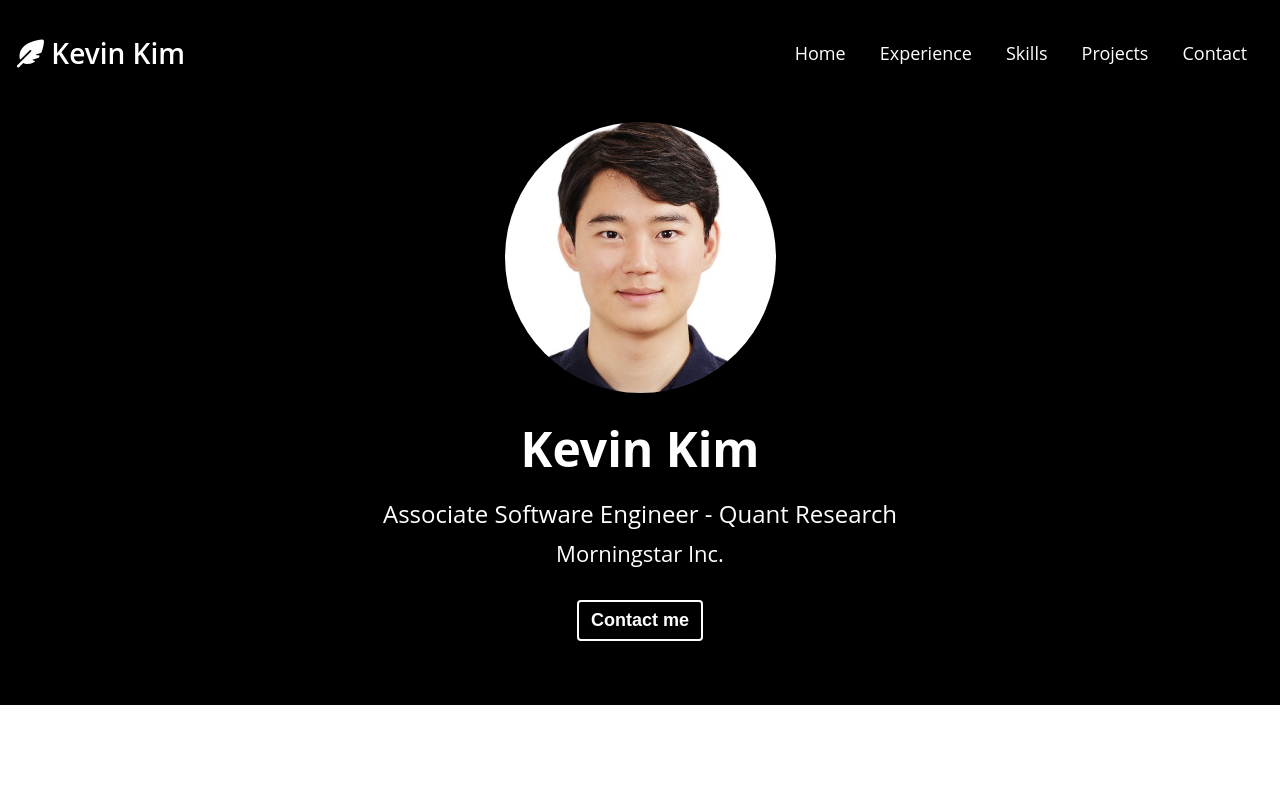
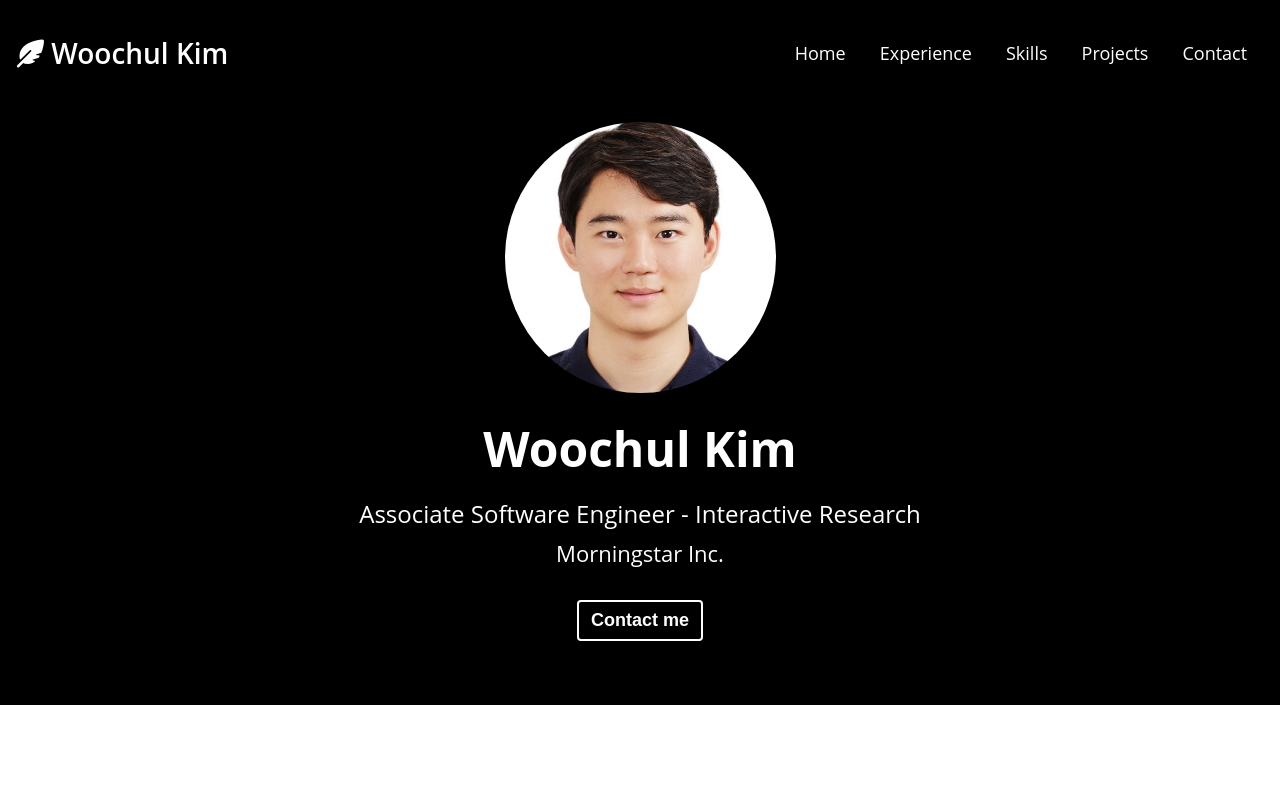
Before and after one commit to kimwooch/kimwooch.github.io, a plain HTML site: page index.html in a window 1280 px wide. Shown: the top 788 px of the page. Drawn offline with Linux system fonts and the light colour scheme.

Commit message:
added new title

```diff
--- a/index.html
+++ b/index.html
@@ -3,7 +3,7 @@
   <head>
     <meta charset="UTF-8" />
     <meta name="viewport" content="width=device-width, initial-scale=1.0" />
-    <title>Kevin Kim</title>
+    <title>Woochul Kim</title>
     <meta
       name="description"
       content="Portfolio for Kevin's Software Engineer Career"
@@ -26,7 +26,7 @@
     <nav id="navbar">
       <div class="navbar__logo">
         <i class="fas fa-feather-alt"></i>
-        <a hreft="">Kevin Kim</a>
+        <a hreft="">Woochul Kim</a>
       </div>
       <ul class="navbar__menu">
         <li class="navbar__menu__item active" data-link="#home">Home</li>
@@ -49,8 +49,8 @@
           alt="My Profile Photo"
           class="home__avatar"
         />
-        <h1 class="home__title">Kevin Kim</h1>
-        <h2 class="home__description">Associate Software Engineer - Quant Research<br /></h2>
+        <h1 class="home__title">Woochul Kim</h1>
+        <h2 class="home__description">Associate Software Engineer - Interactive Research<br /></h2>
         <h2 class="home__descript">Morningstar Inc.</h2>
         <button class="home__contact">Contact me</button>
       </div>
@@ -444,7 +444,7 @@
           <i class="fa fa-linkedin-square"></i>
         </a>
       </div>
-      <p class="contact__rights">© 2025 Kevin Kim - All rights reserved</p>
+      <p class="contact__rights">© 2025 Woochul Kim - All rights reserved</p>
     </section>
   </body>
 </html>
```
